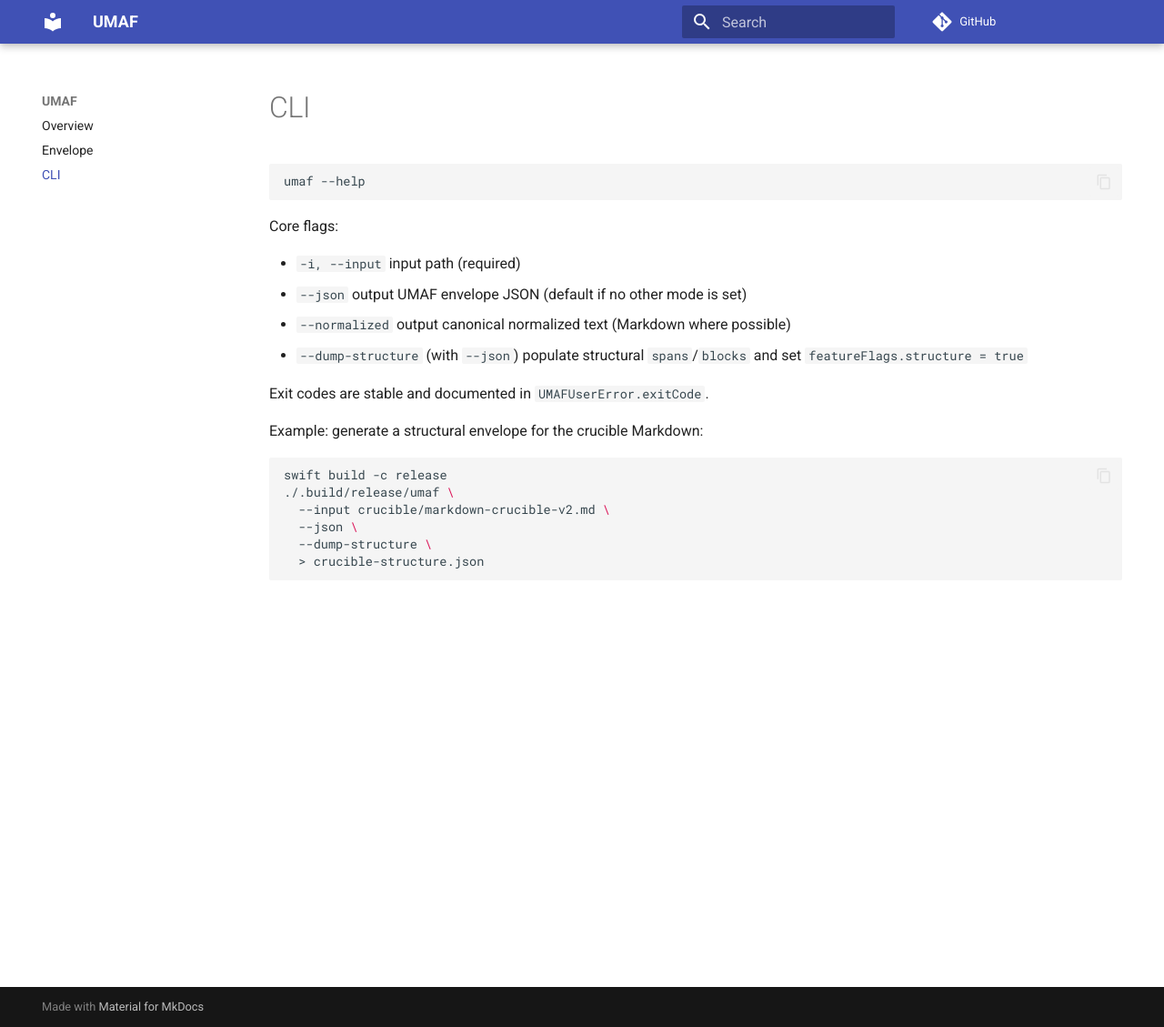
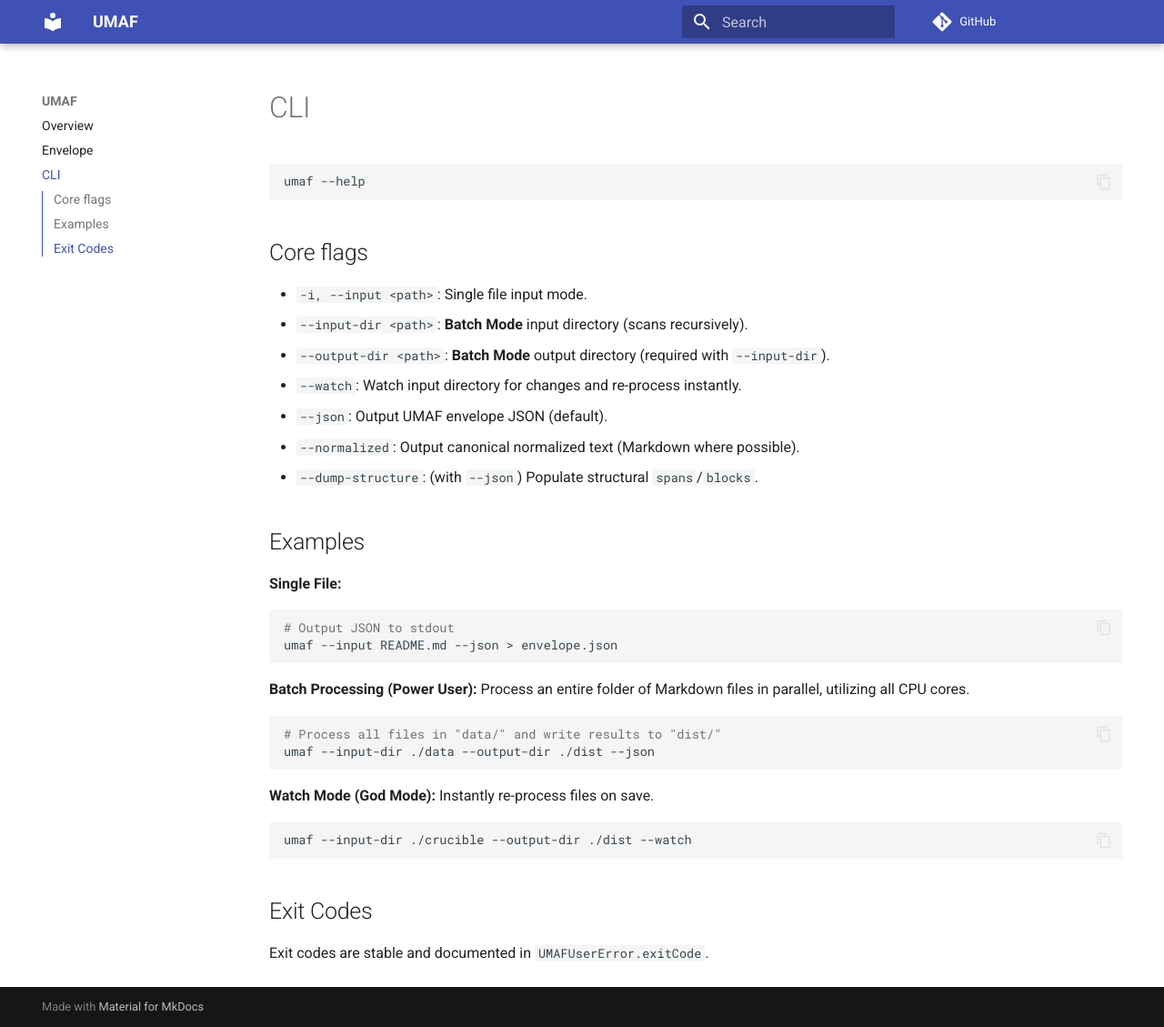
Before and after one commit to jpsweeney97/UMAF, an MkDocs documentation site: the page built from docs/cli.md, in a window 1280 px wide and 1129 px high. Shown: the whole window at 91% size. Built offline with MkDocs 1.6.1 and Material for MkDocs 9.7.7, drawn with Linux system fonts in a browser that asks for light colours; comment, search, counter and statistics services are not loaded.

Commit message:
feat: finalize v0.5.1 with parallel processing, watch mode, docs, and robust CI

````diff
--- a/docs/cli.md
+++ b/docs/cli.md
@@ -4,22 +4,40 @@
 umaf --help
 ```
 
-Core flags:
+## Core flags
 
-- `-i, --input` input path (required)
-- `--json` output UMAF envelope JSON (default if no other mode is set)
-- `--normalized` output canonical normalized text (Markdown where possible)
-- `--dump-structure` (with `--json`) populate structural `spans`/`blocks` and set `featureFlags.structure = true`
+- `-i, --input <path>`: Single file input mode.
+- `--input-dir <path>`: **Batch Mode** input directory (scans recursively).
+- `--output-dir <path>`: **Batch Mode** output directory (required with `--input-dir`).
+- `--watch`: Watch input directory for changes and re-process instantly.
+- `--json`: Output UMAF envelope JSON (default).
+- `--normalized`: Output canonical normalized text (Markdown where possible).
+- `--dump-structure`: (with `--json`) Populate structural `spans`/`blocks`.
+
+## Examples
+
+**Single File:**
+
+```bash
+# Output JSON to stdout
+umaf --input README.md --json > envelope.json
+```
+
+**Batch Processing (Power User):**
+Process an entire folder of Markdown files in parallel, utilizing all CPU cores.
+
+```bash
+# Process all files in "data/" and write results to "dist/"
+umaf --input-dir ./data --output-dir ./dist --json
+```
+
+**Watch Mode (God Mode):**
+Instantly re-process files on save.
+
+```bash
+umaf --input-dir ./crucible --output-dir ./dist --watch
+```
+
+## Exit Codes
 
 Exit codes are stable and documented in `UMAFUserError.exitCode`.
-
-Example: generate a structural envelope for the crucible Markdown:
-
-```bash
-swift build -c release
-./.build/release/umaf \
-  --input crucible/markdown-crucible-v2.md \
-  --json \
-  --dump-structure \
-  > crucible-structure.json
-```
````
Also changed, not shown: README.md (+22 -96 lines), 2 other files.
